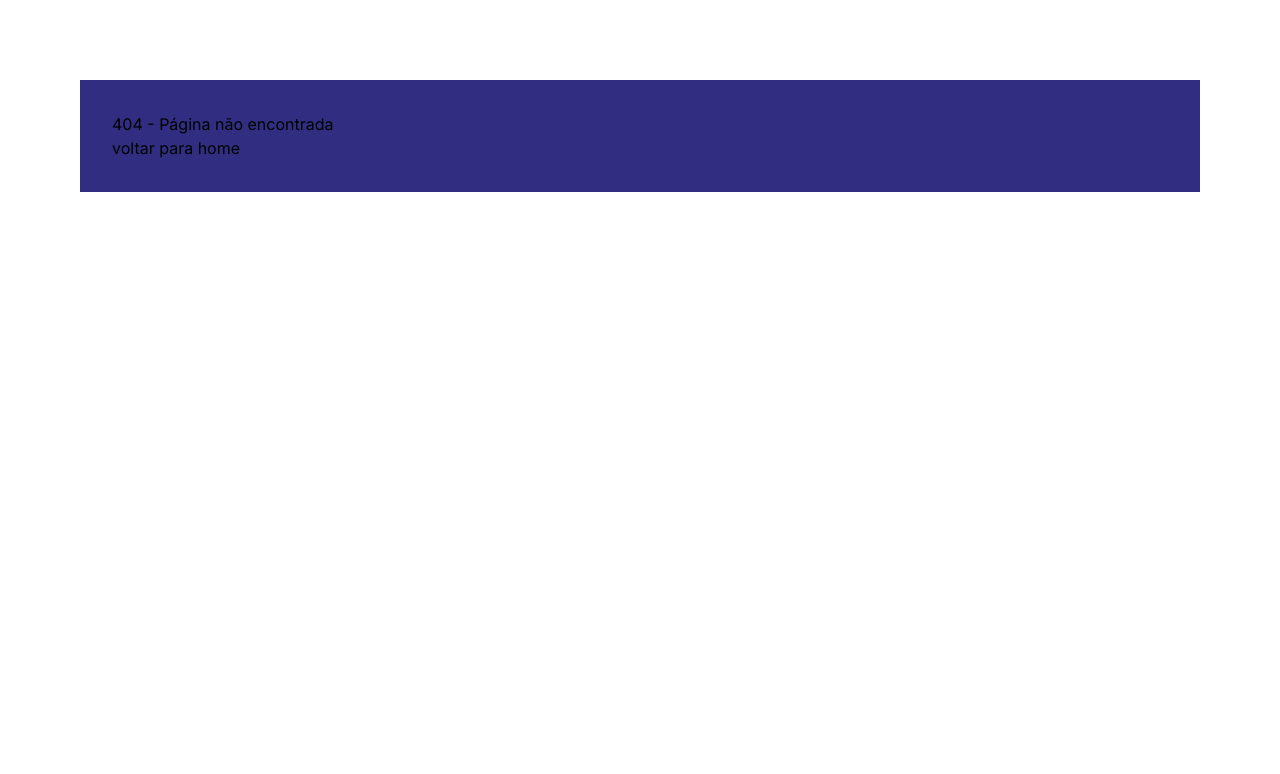
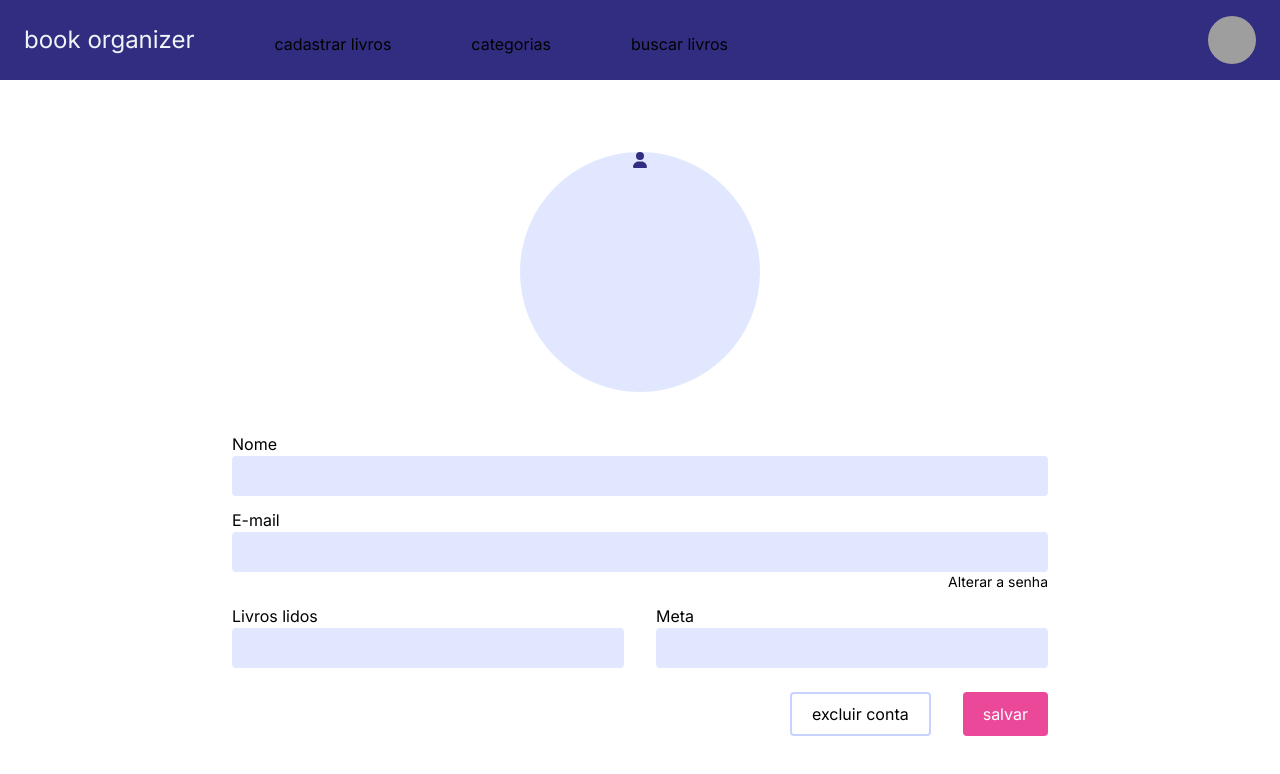
Before and after one commit to LuisaGPurificacao/Book-Organizer-Web, a Next.js app: page /usuario in a window 1280 px wide. Before the commit this address had no page. Shown: the top 774 px of the page. Built offline with nearby package versions, Linux system fonts and the light colour scheme; grey boxes are pictures that could not be loaded.

Commit message:
página do usuário

```diff
--- /dev/null
+++ b/src/app/usuario/page.js
@@ -0,0 +1,49 @@
+import NavBar from "@/components/NavBar";
+import { FontAwesomeIcon } from '@fortawesome/react-fontawesome'
+import { library } from '@fortawesome/fontawesome-svg-core'
+import { fas } from '@fortawesome/free-solid-svg-icons'
+
+library.add(fas)
+
+export default function Usuario() {
+  return (
+    <>
+      <NavBar active={"usuario"} />
+
+      <main className="flex flex-col text-black m-10 p-8">
+        <div className="flex justify-center">
+          <div className="flex justify-center bg-indigo-100 h-60 w-60 rounded-full">
+            <FontAwesomeIcon className="w-32 text-indigo-900" icon="fa-solid fa-user" />
+          </div>
+        </div>
+        <div className="flex flex-col mx-40 my-10">
+          <div className="flex flex-col">
+            <label htmlFor="nome">Nome</label>
+            <input className="bg-indigo-100 p-2 focus:outline-none rounded" type="text" id="nome" required />
+          </div>
+          <div className="flex flex-col mt-3">
+            <label htmlFor="email">E-mail</label>
+            <input className="bg-indigo-100 p-2 focus:outline-none rounded" type="text" id="email" required />
+            <div className="flex justify-end text-sm hover:text-indigo-900">
+              <p>Alterar a senha</p>
+            </div>
+          </div>
+          <div className="flex flex-row mt-3 gap-8">
+            <div className="flex flex-col flex-auto">
+              <label htmlFor="livros-lidos">Livros lidos</label>
+              <input className="bg-indigo-100 p-2 focus:outline-none rounded" type="number" id="livros-lidos" required />
+            </div>
+            <div className="flex flex-col flex-auto">
+              <label htmlFor="meta">Meta</label>
+              <input className="bg-indigo-100 p-2 focus:outline-none rounded" type="number" id="meta" required />
+            </div>
+          </div>
+          <div className="flex flex-row justify-end mt-6 gap-8">
+            <button className="px-5 py-2 border border-2 border-indigo-200 rounded">excluir conta</button>
+            <button type="submit" className="px-5 py-2 bg-pink-500 text-white rounded">salvar</button>
+          </div>
+        </div>
+      </main>
+    </>
+  )
+}
```
